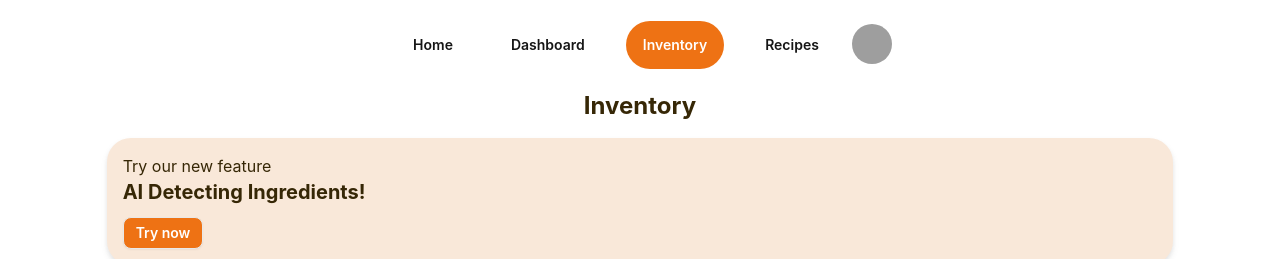
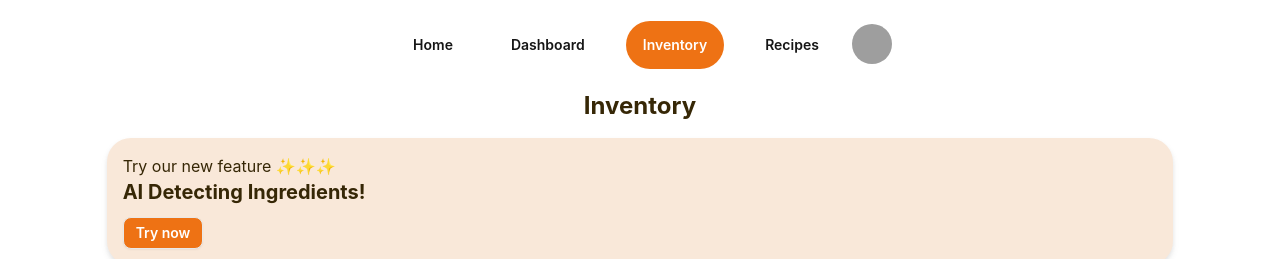
Before and after one commit to wave49192/MyFridge, a React (Vite) app: page /inventory in a window 1280 px wide. Shown: the top 259 px of the page. Built offline with nearby package versions, Linux system fonts and the light colour scheme; no server answers; grey boxes are pictures that could not be loaded.

Commit message:
add emoji

```diff
--- a/src/components/TryFeature/TryFeature.tsx
+++ b/src/components/TryFeature/TryFeature.tsx
@@ -4,7 +4,7 @@ const TryFeature = () => {
   return (
     <div className='w-full flex flex-col gap-2 rounded-3xl justify-start text-accent bg-primary-2 p-4 drop-shadow-md'>
         <div>
-            <p className='text-base'>Try our new feature</p>
+            <p className='text-base'>Try our new feature ✨✨✨</p>
             <h2 className='text-xl font-bold'>AI Detecting Ingredients!</h2>
         </div>
         <Link to={"/inventory/detect"}>
--- a/src/pages/Inventory/Detect/Detect.tsx
+++ b/src/pages/Inventory/Detect/Detect.tsx
@@ -32,10 +32,8 @@ const DetectPage = () => {
     formData.append("image", acceptedFiles[0]);
 
     await axios.post("http://localhost:8000/detect/", formData).then((r) => {
-      setTimeout(() => {
-        setDetected(r.data);
-        setIsDetecting(false);
-      }, 2000);
+      setDetected(r.data);
+      setIsDetecting(false);
     });
   }
 
--- a/src/pages/Inventory/InventoryPage.tsx
+++ b/src/pages/Inventory/InventoryPage.tsx
@@ -1,5 +1,4 @@
 import React, { useEffect, useState } from "react";
-import { Navbar } from "../../components";
 import TryFeature from "../../components/TryFeature/TryFeature";
 import SearchBar from "../../components/SearchBar/SearchBar";
 import Pagination from "../../components/Pagination/Pagination";
--- a/src/pages/Login/Login.tsx
+++ b/src/pages/Login/Login.tsx
@@ -20,7 +20,7 @@ const Login = () => {
     const params = new URLSearchParams({
       response_type: "code",
       client_id: import.meta.env.VITE_GOOGLE_CLIENT_ID,
-      redirect_uri: `${import.meta.env.VITE_BACKEND_API_URL}`,
+      redirect_uri: `${import.meta.env.VITE_BACKEND_API_URL}/google`,
       prompt: "select_account",
       access_type: "offline",
       scope
```
